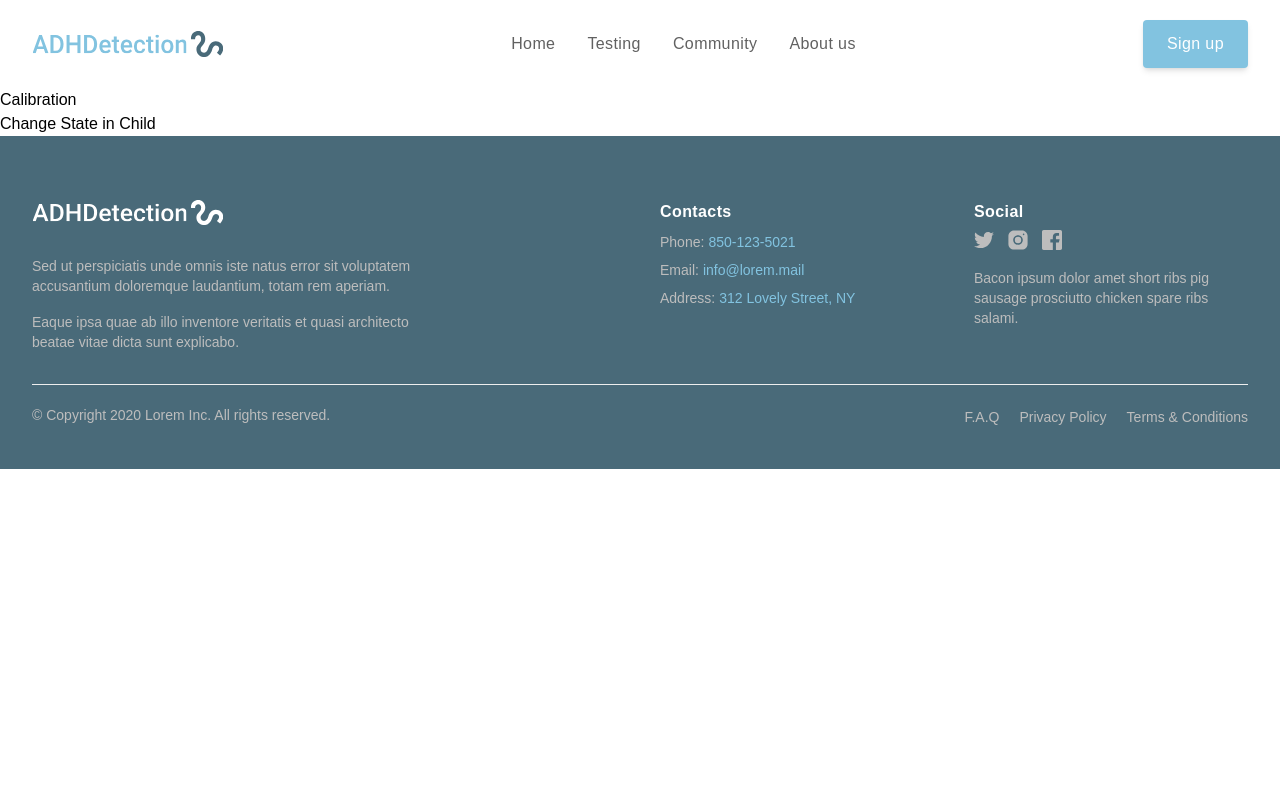
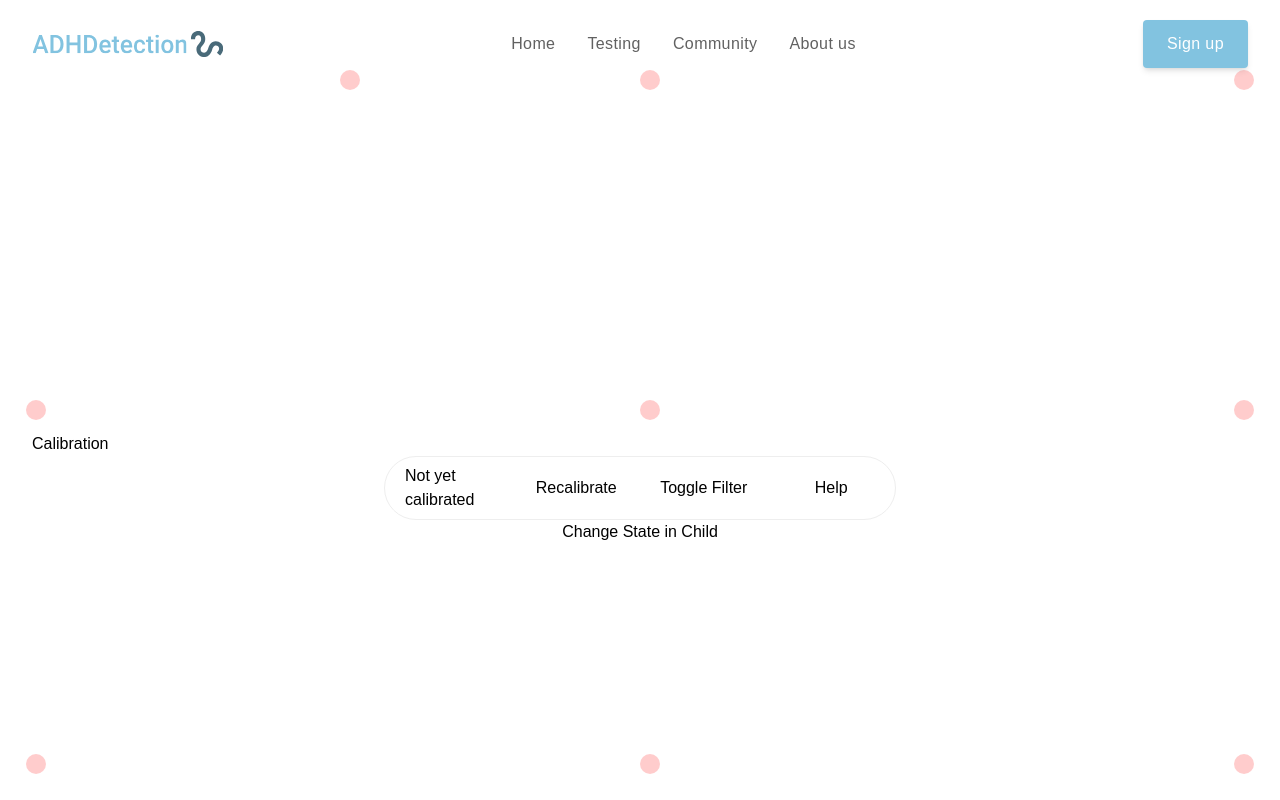
Before and after one commit to MikeHi1/ADHDetection, a React (Vite) app: page /testing in a window 1280 px wide. Shown: the top 800 px of the page. Built offline with nearby package versions, Linux system fonts and the light colour scheme; no server answers.

Commit message:
calibration
Co-authored-by: Robert Balatbat <robjgb@users.noreply.github.com>

```diff
--- a/src/Components/Testing/Calibration.jsx
+++ b/src/Components/Testing/Calibration.jsx
@@ -6,9 +6,56 @@ export default function Calibration({ setTestState }) {
   }
 
   return (
-    <>
+    <div className="container mx-auto px-4 py-5 mx-auto sm:max-w-xl md:max-w-full lg:max-w-screen-xl md:px-24 lg:px-8 min-h-screen flex flex-col place-content-center">
       <div>Calibration</div>
+
+      <nav className="w-full h-16 bg-white">
+        <div className="grid h-full max-w-lg grid-cols-4 mx-auto border border-gray-200 rounded-full dark:bg-gray-700 dark:border-gray-600">
+          <p
+            data-tooltip-target="tooltip-home"
+            className="inline-flex flex-col items-center justify-center px-5 rounded-s-full hover:bg-gray-50 dark:hover:bg-gray-800 group"
+          >
+            Not yet calibrated
+          </p>
+          <button
+            data-tooltip-target="tooltip-wallet"
+            type="button"
+            className="inline-flex flex-col items-center justify-center px-5 hover:bg-gray-50 dark:hover:bg-gray-800 group"
+          >
+            Recalibrate
+          </button>
+
+          <button
+            data-tooltip-target="tooltip-settings"
+            type="button"
+            className="inline-flex flex-col items-center justify-center px-5 hover:bg-gray-50 dark:hover:bg-gray-800 group"
+          >
+            Toggle Filter
+          </button>
+
+          <button
+            data-tooltip-target="tooltip-profile"
+            type="button"
+            className="inline-flex flex-col items-center justify-center px-5 rounded-e-full hover:bg-gray-50 dark:hover:bg-gray-800 group"
+          >
+            Help
+          </button>
+        </div>
+      </nav>
+
+      <div className="calibrationDiv">
+        <input type="button" className="Calibration" id="Pt1" />
+        <input type="button" className="Calibration" id="Pt2" />
+        <input type="button" className="Calibration" id="Pt3" />
+        <input type="button" className="Calibration" id="Pt4" />
+        <input type="button" className="Calibration" id="Pt5" />
+        <input type="button" className="Calibration" id="Pt6" />
+        <input type="button" className="Calibration" id="Pt7" />
+        <input type="button" className="Calibration" id="Pt8" />
+        <input type="button" className="Calibration" id="Pt9" />
+      </div>
+
       <button onClick={handleButtonClick}>Change State in Child</button>
-    </>
+    </div>
   );
 }
--- a/src/Pages/About.jsx
+++ b/src/Pages/About.jsx
@@ -1,7 +1,34 @@
-import React from 'react'
+import React, { useState, useRef, useEffect } from 'react'
 
 export default function About() {
+  const [toDos, setToDos] = useState([]);
+  const inputRef = useRef(null)
+
+  function addToDo(e) {
+    e.preventDefault()
+    const inputValue = inputRef.current.value
+    setToDos([...toDos,inputValue])
+  }
+
+useEffect(()=>{
+  console.log(toDos)
+}, [toDos])
+
+
   return (
-    <div>About</div>
+    <div class="container mx-auto">
+      <form onSubmit={addToDo}>
+        <input ref={inputRef} type="text" className='border'/>
+        <button type="submit">Submit</button>
+      </form>
+
+      {
+        toDos.map(function (toDo) {
+          return (
+            <div> {toDo} </div>
+        )
+      })
+    }
+    </div>
   )
 }
--- a/src/index.css
+++ b/src/index.css
@@ -1,3 +1,56 @@
 @tailwind base;
 @tailwind components;
 @tailwind utilities;
+
+/* Calibration button styling */
+.Calibration{
+    width: 20px;
+    height: 20px;
+    -webkit-border-radius: 25px;
+    -moz-border-radius: 25px;
+    border-radius: 25px;
+    background-color: red;
+    opacity: 0.2;
+    border-color: black;
+    border-style: solid;
+    position:fixed;
+}
+
+/* Calibration point position */
+#Pt1{
+    top: 70px;
+    left:340px;
+}
+#Pt2{
+    top: 70px;
+    left:50vw;
+    margin-left: 340;
+}
+#Pt3{
+    top: 70px;
+    right:2vw;
+}
+#Pt4{
+    top:50vh;
+    left:2vw;
+}
+#Pt5{
+    top: 50vh;
+    left: 50vw;
+}
+#Pt6{
+    top: 50vh;
+    right:2vw;
+}
+#Pt7{
+    bottom:2vw;
+    left: 2vw;
+}
+#Pt8{
+    bottom:2vw;
+    left:50vw;
+}
+#Pt9{
+    bottom:2vw;
+    right:2vw;
+}
```
Also changed, not shown: src/Components/Testing/style.css (added).
